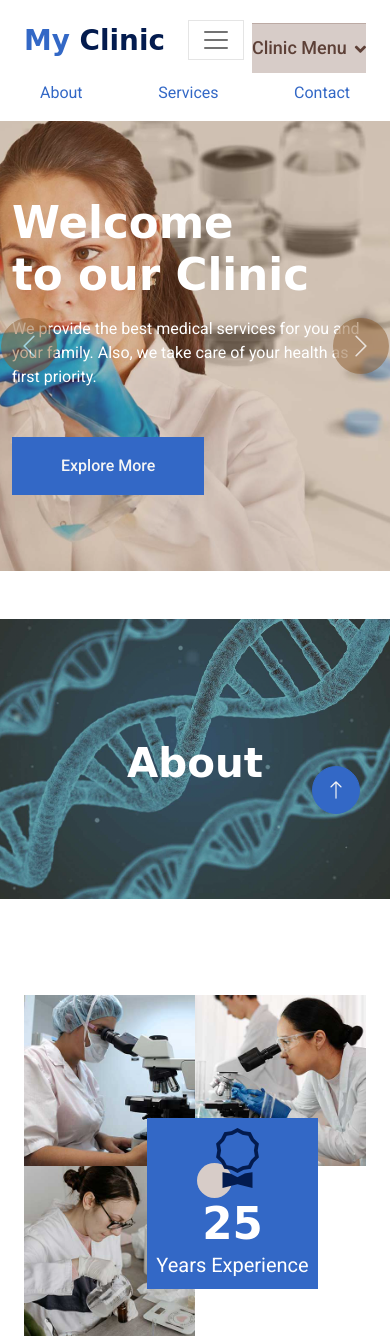
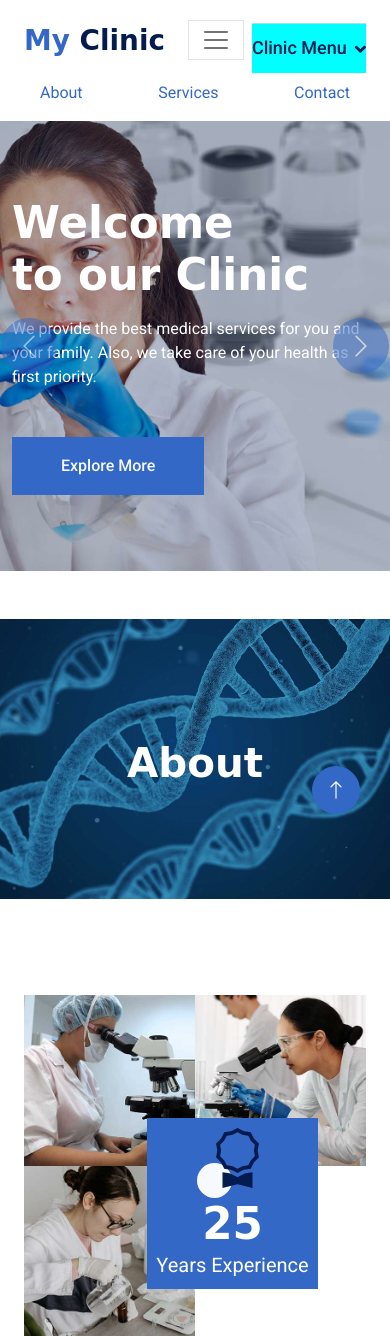
Before and after one commit to Ishankalhe911/-clinic-management-frontend, a PHP site: page / in a window 390 px wide. Shown: the top 1336 px of the page. Run offline with PHP 8.4, Linux system fonts and the light colour scheme; some libraries are stand-ins or nearby versions; some web fonts are replaced.

Commit message:
style.css

```diff
--- a/style.css
+++ b/style.css
@@ -97,11 +97,11 @@
 }
 
 .icon-box-primary::before {
-    background: #8B5A2B; /* Warm brown */
+    background: var(--bs-primary);
 }
 
 .icon-box-light::before {
-    background: #D7CCC8; /* Light beige */
+    background: var(--bs-light);
 }
 
 
@@ -112,10 +112,10 @@
 }
 
 .navbar .navbar-nav .nav-link {
-    border-color: #BCAAA4; /* Medium brown */
+    border-color: burlywood;
     margin-right: 35px;
     padding: 20px 0;
-    color: #5D4037; /* Dark brown */
+    color: var(--bs-dark);
     font-size: 18px;
     font-weight: 500;
     outline: none;
@@ -142,9 +142,9 @@
     }
 
     .navbar .navbar-nav {
-        background-color: #D7CCC8; /* Light beige */
+        background-color: aqua;
         margin-top: 15px;
-        border-top: 1px solid #BCAAA4; /* Medium brown */
+        border-top: 1px solid #a2e3f2;
     }
 }
 
@@ -191,7 +191,7 @@
     bottom: 0;
     display: flex;
     align-items: center;
-    background: rgba(139, 90, 43, 0.3); /* Warm brown transparent */
+    background: rgba(3, 27, 78, .3);
     z-index: 1;
 }
 
@@ -205,8 +205,8 @@
     width: 3.5rem;
     height: 3.5rem;
     border-radius: 3.5rem;
-    background-color: #8B5A2B; /* Warm brown */
-    border: 15px solid #8B5A2B; /* Warm brown */
+    background-color: var(--bs-primary);
+    border: 15px solid var(--bs-primary);
 }
 
 @media (max-width: 767.98px) {
@@ -224,24 +224,24 @@
 }
 
 .page-header {
-    background: linear-gradient(rgba(139, 90, 43, 0.3), rgba(139, 90, 43, 0.3)), url(../img/testimonial.jpg) center center no-repeat;
+    background: linear-gradient(rgba(3, 27, 78, .3), rgba(3, 27, 78, .3)), url(../img/testimonial.jpg) center center no-repeat;
     background-size: cover;
 }
 
 .page-header .breadcrumb-item+.breadcrumb-item::before {
-    color: #F5F5F5; /* Light beige */
+    color: var(--bs-white);
 }
 
 .page-header .breadcrumb-item,
 .page-header .breadcrumb-item a {
     font-size: 18px;
-    color: #F5F5F5; /* Light beige */
+    color: var(--bs-white);
 }
 
 
 /*** Features ***/
 .feature {
-    background: linear-gradient(rgba(139, 90, 43, 0.3), rgba(139, 90, 43, 0.3)), url(../img/feature.jpg) left center no-repeat;
+    background: linear-gradient(rgba(3, 27, 78, .3), rgba(3, 27, 78, .3)), url(../img/feature.jpg) left center no-repeat;
     background-size: cover;
 }
 
```
Also changed, not shown: other parts of style.css (+27 -27 lines).
